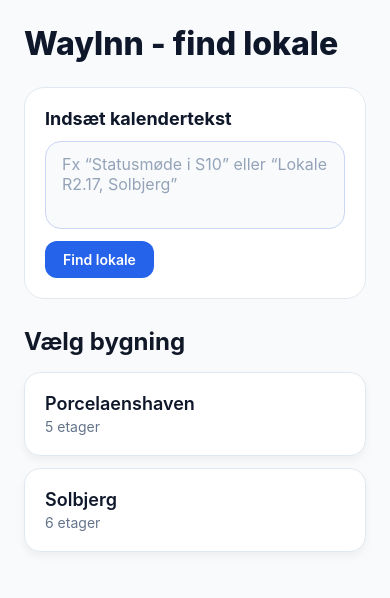
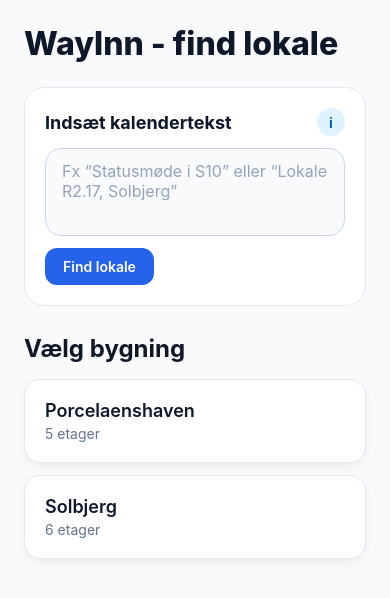
Before and after one commit to nodaniels/prototype, a React Native app in the folder wayinreact/: screen / in a window 390 px wide. Shown: the top 598 px of the page. Built offline with nearby package versions, Linux system fonts and the light colour scheme.

Commit message:
tilføjet en info modal der forklarer præcis hvordan man gør

```diff
--- a/wayinreact/App.tsx
+++ b/wayinreact/App.tsx
@@ -1,6 +1,7 @@
 import React, { useCallback, useMemo, useState } from 'react';
 import {
   KeyboardAvoidingView,
+  Modal,
   Platform,
   Pressable,
   SafeAreaView,
@@ -131,6 +132,7 @@
   const [errorMessage, setErrorMessage] = useState<string | null>(null);
   const [quickLookupValue, setQuickLookupValue] = useState('');
   const [quickLookupError, setQuickLookupError] = useState<string | null>(null);
+  const [quickLookupInfoVisible, setQuickLookupInfoVisible] = useState(false);
 
   const buildingEntries = useMemo<BuildingEntry[]>(() => {
     return Object.entries(typedPayload.buildings).map(([key, value]) => ({
@@ -355,7 +357,6 @@
               ) : (
                 <>
                   <Text style={styles.title}>WayInn - find lokale</Text>
-
                 </>
               )}
             </View>
@@ -363,7 +364,16 @@
             {!selectedBuilding ? (
               <View style={styles.landing}>
                 <View style={styles.quickLookupCard}>
+                  <View style={styles.quickLookupHeader}>
                     <Text style={styles.quickLookupTitle}>Indsæt kalendertekst</Text>
+                    <Pressable
+                      accessibilityRole="button"
+                      onPress={() => setQuickLookupInfoVisible(true)}
+                      style={styles.quickLookupInfoButton}
+                    >
+                      <Text style={styles.quickLookupInfoLabel}>i</Text>
+                    </Pressable>
+                  </View>
                   <TextInput
                     value={quickLookupValue}
                     onChangeText={(value) => {
@@ -483,6 +493,34 @@
           </View>
         </ScrollView>
       </KeyboardAvoidingView>
+      <Modal
+        visible={quickLookupInfoVisible}
+        animationType="fade"
+        transparent
+        onRequestClose={() => setQuickLookupInfoVisible(false)}
+      >
+        <View style={styles.modalBackdrop}>
+          <Pressable
+            accessibilityRole="button"
+            style={StyleSheet.absoluteFill}
+            onPress={() => setQuickLookupInfoVisible(false)}
+          />
+          <View style={styles.modalCard}>
+            <Text style={styles.modalTitle}>Sådan gør du</Text>
+            <Text style={styles.modalBody}>
+              Åbn din kalender og kopier teksten fra undervisningstimen med lokalenummeret. Indsæt den
+              herefter i feltet, så finder vi automatisk det rigtige lokale for dig.
+            </Text>
+            <Pressable
+              accessibilityRole="button"
+              style={styles.modalCloseButton}
+              onPress={() => setQuickLookupInfoVisible(false)}
+            >
+              <Text style={styles.modalCloseLabel}>Forstået</Text>
+            </Pressable>
+          </View>
+        </View>
+      </Modal>
     </SafeAreaView>
   );
 };
@@ -537,10 +575,27 @@
     borderWidth: StyleSheet.hairlineWidth,
     borderColor: '#e2e8f0',
   },
+  quickLookupHeader: {
+    flexDirection: 'row',
+    alignItems: 'center',
+    justifyContent: 'space-between',
+  },
   quickLookupTitle: {
     fontSize: 18,
     fontWeight: '700',
     color: '#0f172a',
+  },
+  quickLookupInfoButton: {
+    width: 28,
+    height: 28,
+    borderRadius: 14,
+    backgroundColor: '#e0f2fe',
+    alignItems: 'center',
+    justifyContent: 'center',
+  },
+  quickLookupInfoLabel: {
+    color: '#0369a1',
+    fontWeight: '700',
   },
   quickLookupDescription: {
     color: '#475467',
@@ -674,4 +729,44 @@
   placeholderSubtitle: {
     color: '#475467',
   },
+  modalBackdrop: {
+    flex: 1,
+    backgroundColor: 'rgba(15, 23, 42, 0.6)',
+    alignItems: 'center',
+    justifyContent: 'center',
+    padding: 24,
+  },
+  modalCard: {
+    backgroundColor: '#ffffff',
+    borderRadius: 20,
+    padding: 24,
+    gap: 16,
+    width: '100%',
+    maxWidth: 380,
+    shadowColor: '#020617',
+    shadowOpacity: 0.15,
+    shadowRadius: 20,
+    shadowOffset: { width: 0, height: 12 },
+    elevation: 6,
+  },
+  modalTitle: {
+    fontSize: 20,
+    fontWeight: '700',
+    color: '#0f172a',
+  },
+  modalBody: {
+    color: '#475467',
+    lineHeight: 20,
+  },
+  modalCloseButton: {
+    alignSelf: 'flex-start',
+    backgroundColor: '#2563eb',
+    paddingHorizontal: 20,
+    paddingVertical: 10,
+    borderRadius: 12,
+  },
+  modalCloseLabel: {
+    color: '#ffffff',
+    fontWeight: '600',
+  },
 });
```
Lines whose indentation alone changed are shown as unchanged.
